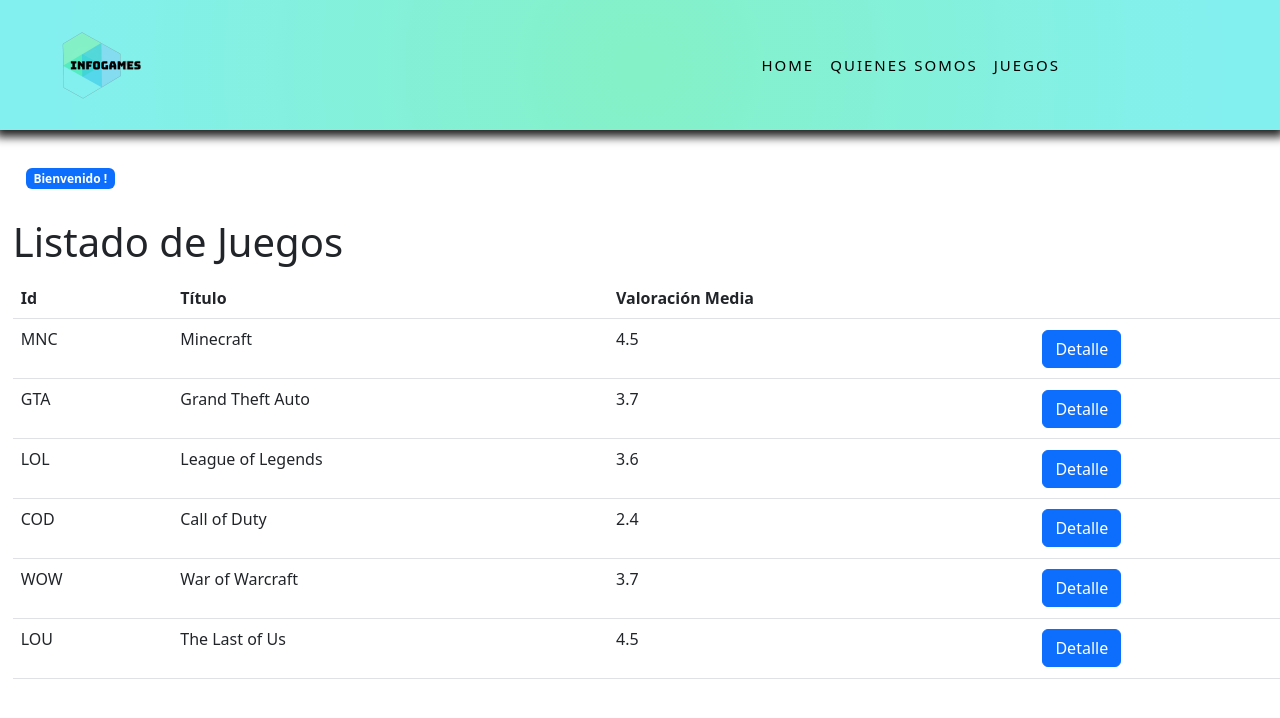
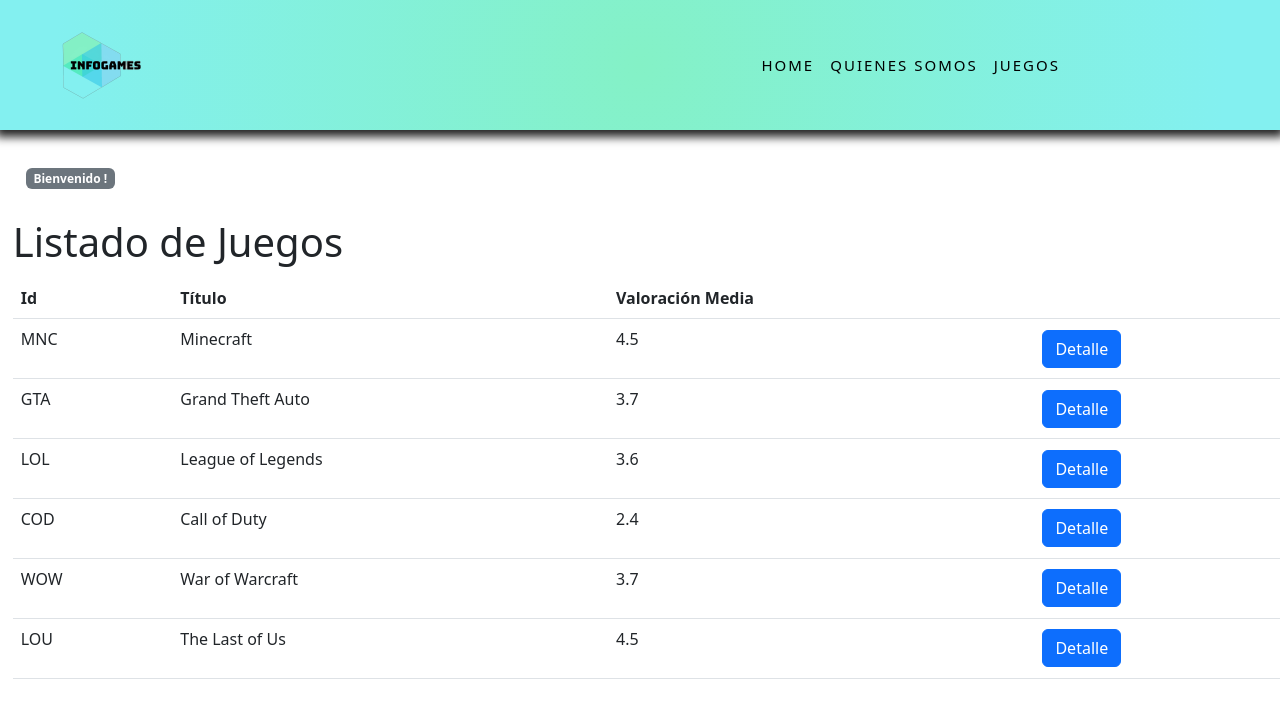
Before and after one commit to DavidGRamiro/Al3-Angular, an Angular app in the folder VideoGames-app/: page /inicio in a window 1280 px wide. Shown: the top 718 px of the page. Built offline with nearby package versions, Linux system fonts and the light colour scheme.

Commit message:
Cambiar color usuario

```diff
--- a/VideoGames-app/src/app/usuario/usuario.component.html
+++ b/VideoGames-app/src/app/usuario/usuario.component.html
@@ -1 +1 @@
-<p class="badge bg-primary text-wrap" id="usuario">Bienvenido {{nombreUsuario}} !</p>
+<p class="badge bg-secondary text-wrap" id="usuario">Bienvenido {{nombreUsuario}} !</p>
```
